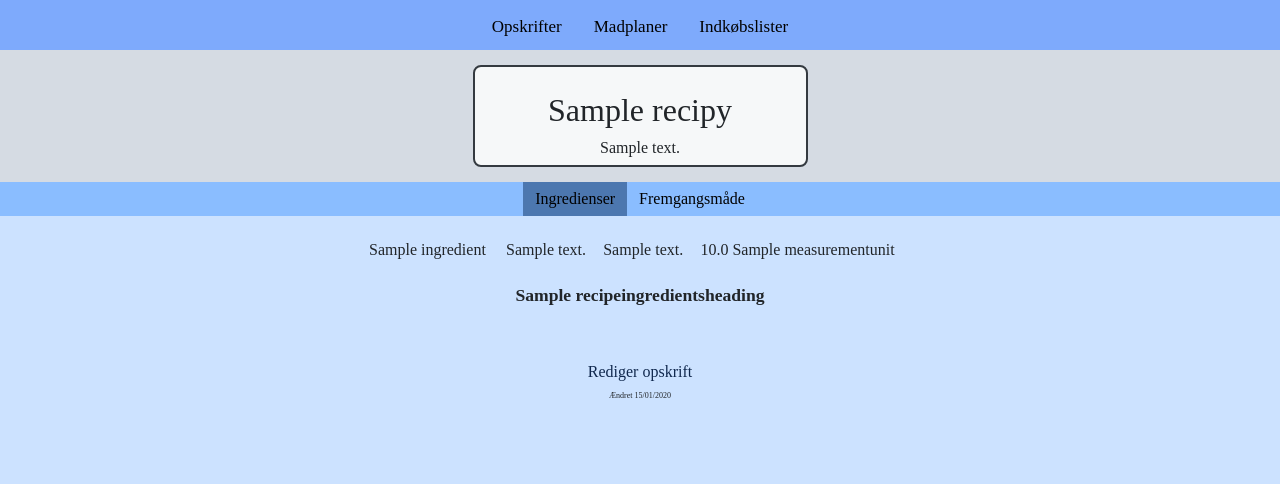
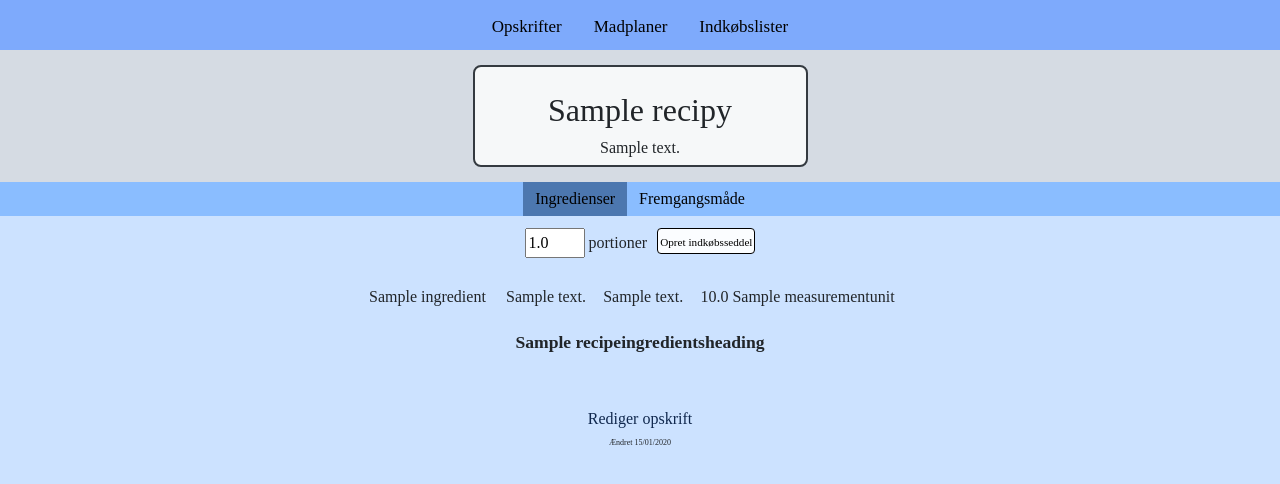
Before and after one commit to kaspernyhus/madplan, a Django app: page /recipies/1/ in a window 1280 px wide. Shown: the top 484 px of the page. Run offline with Django 3.2, Linux system fonts and the light colour scheme; tables that the repository leaves empty hold one stand-in row (values such as "Sample post"); grey boxes marked "Sample" are stand-in pictures; some libraries are stand-ins or nearby versions.

Commit message:
shoppinglist refactoring

```diff
--- a/Madplan/static/css/style.css
+++ b/Madplan/static/css/style.css
@@ -116,25 +116,27 @@ h1, .h1 {
 }
 
 .sml-button {
-  background: #F1FDF1;
-  border: 2px solid rgba(13, 91, 35, 0.33);
-  box-shadow: 0px 6px 0px rgba(0, 0, 0, 0.01), 0px 6px 5px rgba(0, 0, 0, 0.02), 0px 2px 20px rgba(0, 0, 0, 0.1);
+  background-color: rgb(251, 253, 255);
+  border: 1px solid black;
+  padding: 2px;
   border-radius: 4px;
 
-  /* background-color: rgb(208, 253, 210); */
-  /* border: 2px solid black; */
   color: black;
-  /* padding: 16px 44px; */
+
   text-align: center;
   text-decoration: none;
-  display: inline-block;
-  font-size: 135%;
-  width: 70%;
+  line-height: 23px; /* <- changed this */
+
+
+  font-size: 70%;
+  /* width: 46px; */
+  height: 26px;
   max-width: 360px;
   transition: all 170ms ease-in-out;
   cursor: pointer;
   box-sizing: border-box;
   position: relative;
+  margin-left: 10px;
 }
 
 
@@ -228,6 +230,10 @@ table {
 
 .sml-number-input {
   width: 50px;
+}
+
+.qty-multiplier {
+  width: 60px;
 }
 
 .hide-ov {
--- a/recipies/views.py
+++ b/recipies/views.py
@@ -41,11 +41,23 @@ def show_recipies(request):
     return render(request, 'recipies/index.html', context)
 
 
-def show_recipe(request, recipe_id):
+def show_recipe(request, recipe_id, qty_multiplier=1.0):
+    # Qty multiplier
+    if request.method == 'GET':
+        if request.GET.getlist('qtymultiplier'):
+            qty_multiplier = request.GET.getlist('qtymultiplier')
+            qty_multiplier = float(qty_multiplier[0])
     # Get recipe data
     recipe_data = Recipies.objects.all().filter(pk=recipe_id)
     for data in recipe_data:
-        recipe = {'id': data.id, 'name': data.name, 'date': data.date, 'description': data.description, 'photo_thumbnail': data.photo_thumbnail}
+        recipe = {
+            'id': data.id,
+            'name': data.name,
+            'date': data.date,
+            'description': data.description,
+            'photo_thumbnail': data.photo_thumbnail,
+            'qty_multiply': qty_multiplier
+            }
 
     # Get recipe ingredients
     recipe_ingredients = RecipeIngredients.objects.all().filter(recipe_id=recipe_id)
@@ -56,7 +68,7 @@ def show_recipe(request, recipe_id):
             'name': ingredient.get_ingredient_name(),
             'description': ingredient.get_ingredient_description(),
             'unit': ingredient.get_unit_name(),
-            'amount': ingredient.amount,
+            'amount': ingredient.amount * qty_multiplier,
             'recipe_ingredient_description': ingredient.description
             })
     # Insert recipe ingredient headers
@@ -178,7 +190,6 @@ def edit_recipe(request, recipe_id):
                 else:
                     rec_inst_object.is_bold = False
                 rec_inst_object.save()
-
             # Update changed date for recipe
             recipe = Recipies.objects.get(pk=recipe_id)
             recipe.date = timezone.now()
--- a/templates/recipies/recipe.html
+++ b/templates/recipies/recipe.html
@@ -3,6 +3,8 @@
 {% load static %}
 
 {% block content %}
+{% load l10n %}
+
 <div class="">
 
   <div class="recipe-top" style="background-image: url('/media/{{ recipe.photo_thumbnail }}');">
@@ -18,6 +20,16 @@
   </div>
 
   <div id="Block1" class="center container">
+    <div class="center">
+      <div class="flex">
+        <form method="GET" name="qtymultiplier" action="{% url 'show_recipe' recipe.id %}">
+          <input type="number" class="qty-multiplier" value="{{ recipe.qty_multiply|unlocalize }}" lang="us-en" name="qtymultiplier" id="qtymultiplier" min="0" max="10" step="0.5">
+          <label id="qty_multiplier">portioner</label>
+        </form>
+          <a href="{% url 'create_shoppinglist' recipe.id 'recipe' %}" class="sml-button">Opret indkøbsseddel</a>
+      </div>
+    </div>
+
     <table class="center">
     <tbody class="table-body">
     {% for ingredient in ingredients %}
--- a/todo/urls.py
+++ b/todo/urls.py
@@ -3,7 +3,7 @@ from . import views
 
 urlpatterns = [
     path('', views.index, name='todo_index'),
-    path('foodplan/<int:foodplan_id>/', views.view_shoppinglist, name='view_shoppinglist'),
+    path('<int:shoppinglist_id>/', views.view_shoppinglist, name='view_shoppinglist'),
     path('check/<int:task_id>/', views.check_task, name='check_task'),
-    path('create_shoppinglist/<int:foodplan_id>/', views.create_shoppinglist, name='create_shoppinglist'),
+    path('create_shoppinglist/<int:id>/<str:source>/', views.create_shoppinglist, name='create_shoppinglist'),
   ]
```
Also changed, not shown: templates/todo/index.html (+7 -4 lines), todo/models.py (+10 -1 lines), todo/views.py (+60 -38 lines), todo/migrations/0007_auto_20210125_1851.py (added), todo/migrations/0008_auto_20210125_1925.py (added), todo/migrations/0009_shoppinglist_source_id.py (added), todo/migrations/0010_auto_20210125_1941.py (added).
